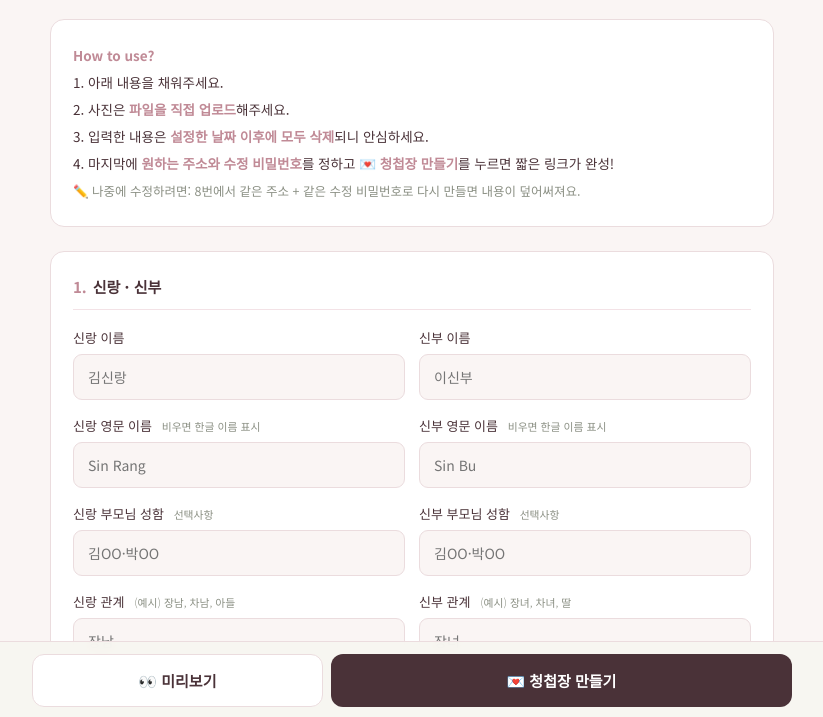
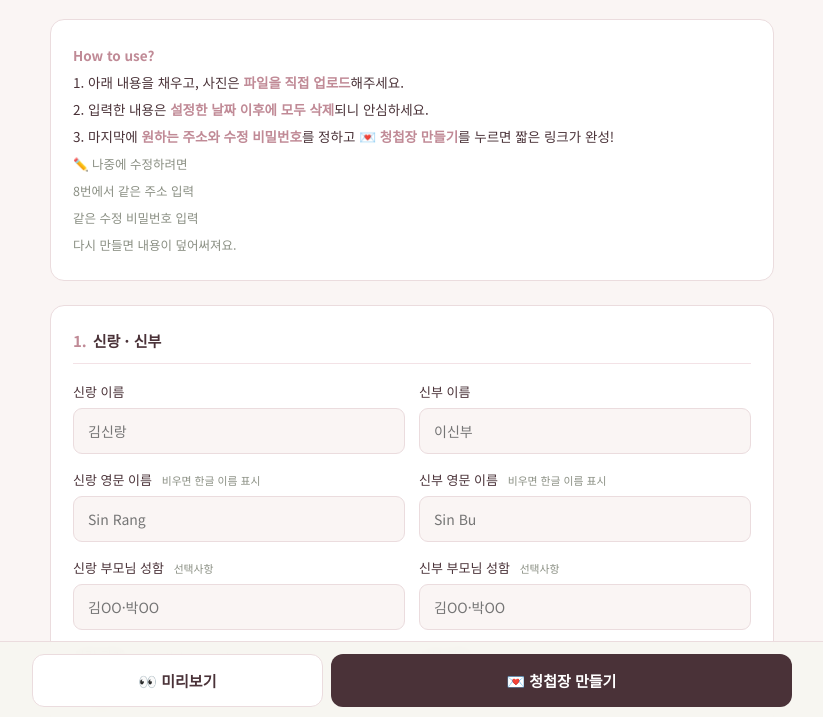
Before and after one commit to minji750306-lab/wed-inv_record_minji, a website: page index.html in a window 1280 px wide. Shown: the part 81-798 px from the top of the page, without its empty margins (228-1051 px from the left). Drawn offline with Linux system fonts and the light colour scheme.

Commit message:
Update index.html

```diff
--- a/index.html
+++ b/index.html
@@ -140,11 +140,13 @@ header h1 span{color:var(--sage)}
 
   <div class="guide">
     <b>How to use?</b><br>
-    1. 아래 내용을 채워주세요.<br>
-    2. 사진은 <b>파일을 직접 업로드</b>해주세요.<br>
-    3. 입력한 내용은 <b>설정한 날짜 이후에 모두 삭제</b>되니 안심하세요.<br>
-    4. 마지막에 <b>원하는 주소와 수정 비밀번호</b>를 정하고 <b>💌 청첩장 만들기</b>를 누르면 짧은 링크가 완성!<br>
-    <span class="tip">✏️ 나중에 수정하려면: 8번에서 같은 주소 + 같은 수정 비밀번호로 다시 만들면 내용이 덮어써져요.</span>
+    1. 아래 내용을 채우고, 사진은 <b>파일을 직접 업로드</b>해주세요.<br>
+    2. 입력한 내용은 <b>설정한 날짜 이후에 모두 삭제</b>되니 안심하세요.<br>
+    3. 마지막에 <b>원하는 주소와 수정 비밀번호</b>를 정하고 <b>💌 청첩장 만들기</b>를 누르면 짧은 링크가 완성!<br>
+   <span class="tip">✏️ 나중에 수정하려면<br>
+    8번에서 같은 주소 입력<br>
+    같은 수정 비밀번호 입력<br>
+    다시 만들면 내용이 덮어써져요.</span>
   </div>
 
   <div class="card">
@@ -311,7 +313,7 @@ header h1 span{color:var(--sage)}
 
 <script>
   const CREDIT_TEXT = 'made by 민지';  /* ← 크레딧 문구는 여기서만 바꾸면 돼요 */
-const CREDIT_URL  = '';  /* ← 출처 링크 (선택) 예: 'https://instagram.com/아이디' — 비우면 글씨만 표시돼요 */
+const CREDIT_URL  = 'https://blog.naver.com/record_minji';  /* ← 출처 링크 (선택) 예: 'https://instagram.com/아이디' — 비우면 글씨만 표시돼요 */
 document.getElementById('credit').textContent = CREDIT_TEXT;
 {
   const pc=document.getElementById('pageCredit');
```
